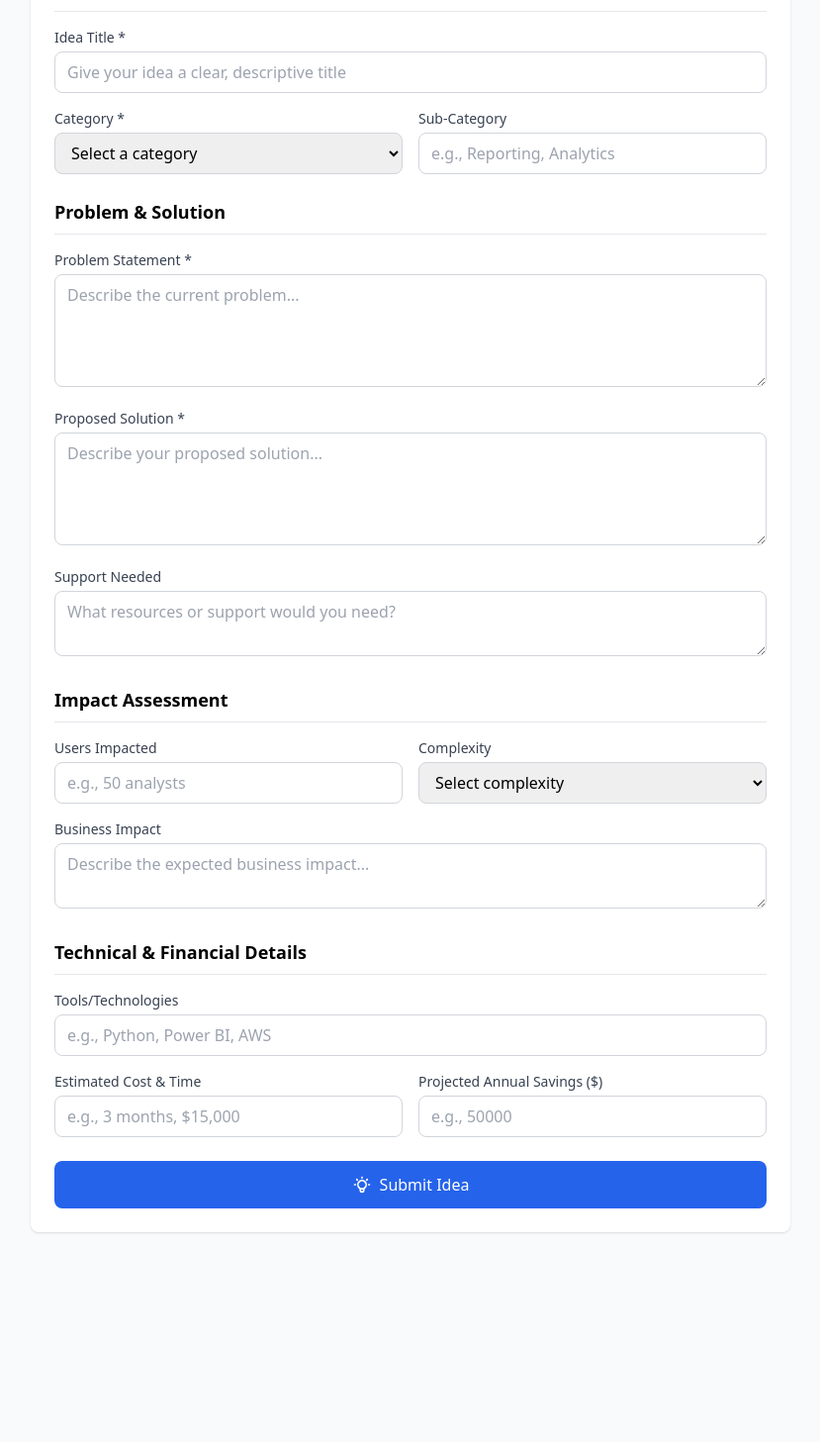
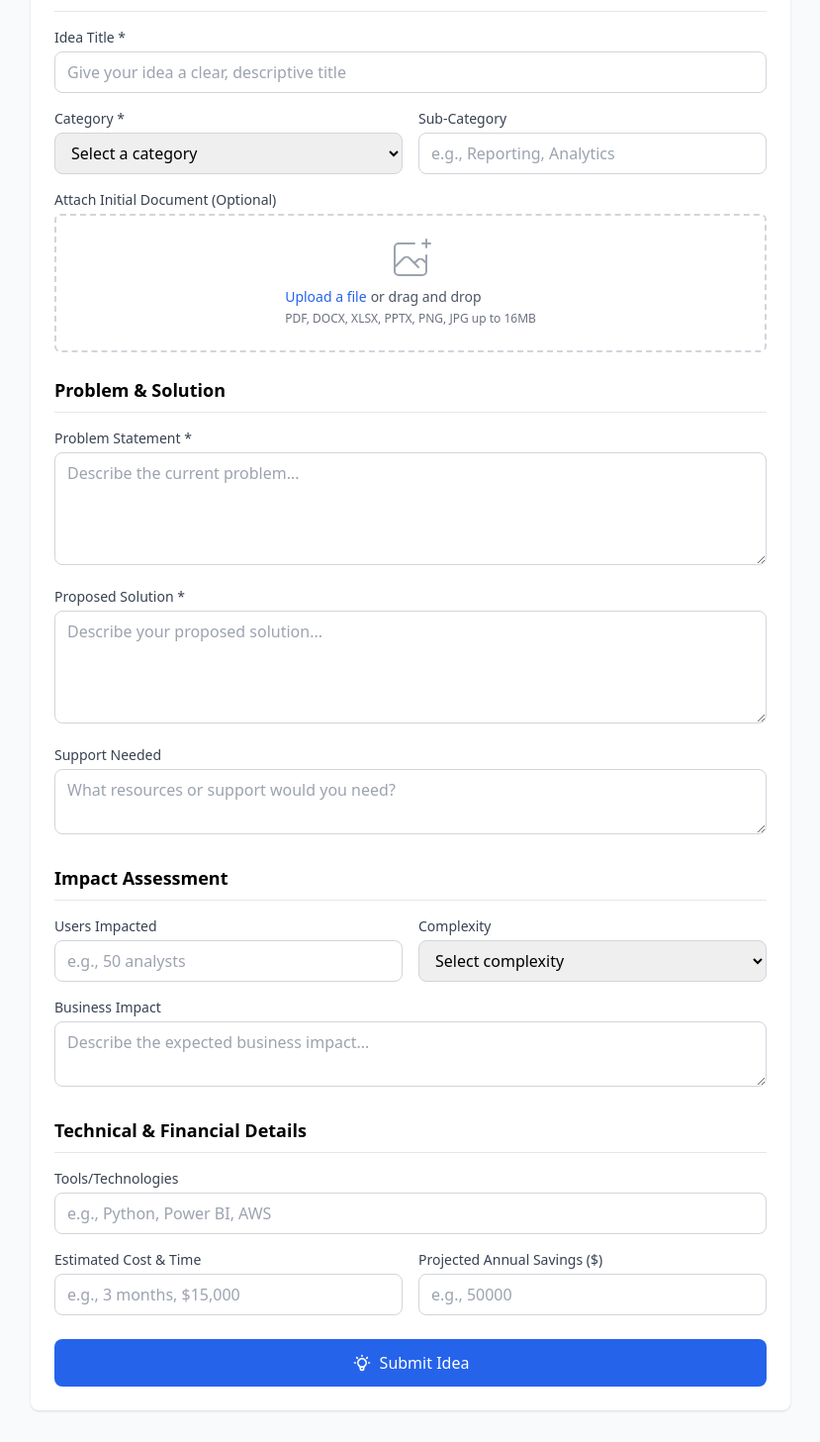
Before and after one commit to ParasuChandru/innovation-engine, a Flask app: page /ideas/new in a window 1280 px wide. Shown: the part 178-1635 px from the top of the page at 99% size, without its empty margins (225-1054 px from the left). Before the commit the page ends 1424 px from the top, so only its background shows below. Run offline with Flask 3, Linux system fonts and the light colour scheme; the visitor is signed in with stand-in values (Sample User, id 1); data that the repository does not hold is empty; some libraries are stand-ins or nearby versions.

Commit message:
feat: Add document upload to idea submission form

```diff
--- a/templates/idea_form.html
+++ b/templates/idea_form.html
@@ -17,7 +17,7 @@
             </div>
         </div>
 
-        <form method="POST" class="p-6 space-y-6">
+        <form method="POST" action="{{ url_for('new_idea') }}" enctype="multipart/form-data" class="p-6 space-y-6">
             <div class="space-y-4">
                 <h3 class="font-semibold text-lg border-b pb-2">Basic Information</h3>
                 <div>
@@ -35,6 +35,26 @@
                     <div>
                         <label for="sub_category" class="block text-sm font-medium text-gray-700 mb-1">Sub-Category</label>
                         <input type="text" id="sub_category" name="sub_category" class="w-full px-3 py-2 border border-gray-300 rounded-lg" placeholder="e.g., Reporting, Analytics">
+                    </div>
+                </div>
+                <div>
+                    <label class="block text-sm font-medium text-gray-700 mb-1">
+                        Attach Initial Document (Optional)
+                    </label>
+                    <div class="mt-1 flex justify-center px-6 pt-5 pb-6 border-2 border-gray-300 border-dashed rounded-md">
+                        <div class="space-y-1 text-center">
+                            <svg class="mx-auto h-12 w-12 text-gray-400" stroke="currentColor" fill="none" viewBox="0 0 48 48" aria-hidden="true">
+                                <path d="M28 8H12a4 4 0 00-4 4v20m32-12v8m0 0v8a4 4 0 01-4 4H12a4 4 0 01-4-4v-4m32-4l-3.172-3.172a4 4 0 00-5.656 0L28 28M8 32l9.172-9.172a4 4 0 015.656 0L28 28m0 0l4 4m4-24h8m-4-4v8" stroke-width="2" stroke-linecap="round" stroke-linejoin="round" />
+                            </svg>
+                            <div class="flex text-sm text-gray-600">
+                                <label for="document" class="relative cursor-pointer bg-white rounded-md font-medium text-blue-600 hover:text-blue-500 focus-within:outline-none focus-within:ring-2 focus-within:ring-offset-2 focus-within:ring-blue-500">
+                                    <span>Upload a file</span>
+                                    <input id="document" name="document" type="file" class="sr-only">
+                                </label>
+                                <p class="pl-1">or drag and drop</p>
+                            </div>
+                            <p class="text-xs text-gray-500">PDF, DOCX, XLSX, PPTX, PNG, JPG up to 16MB</p>
+                        </div>
                     </div>
                 </div>
             </div>
```
